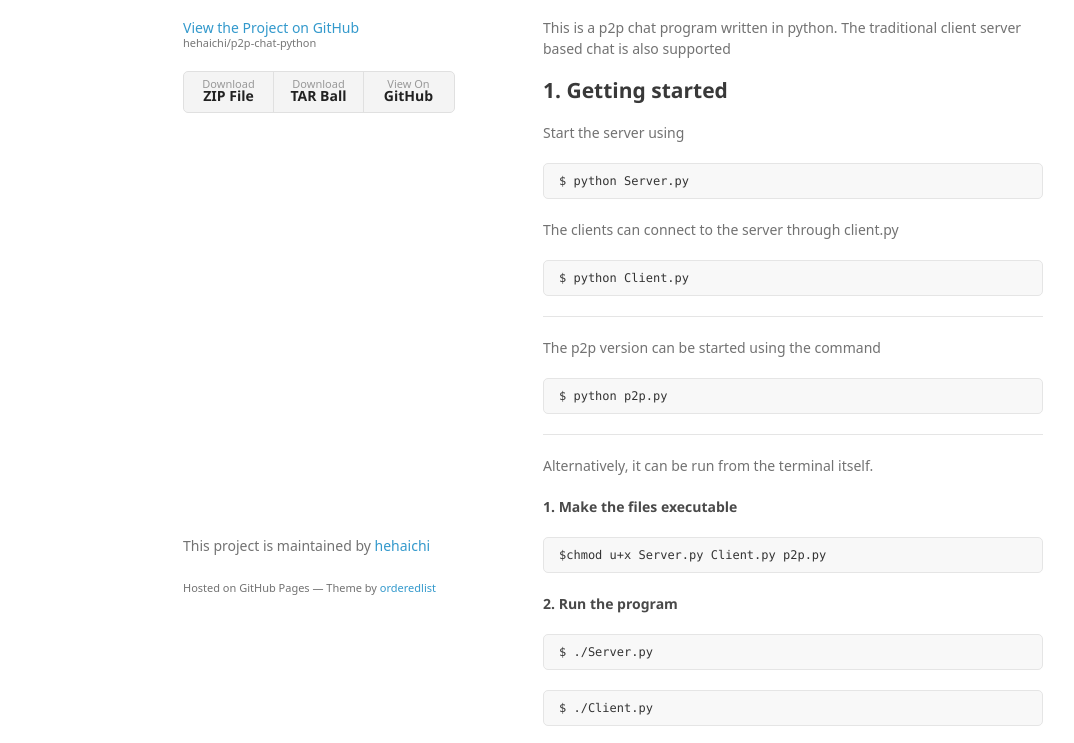
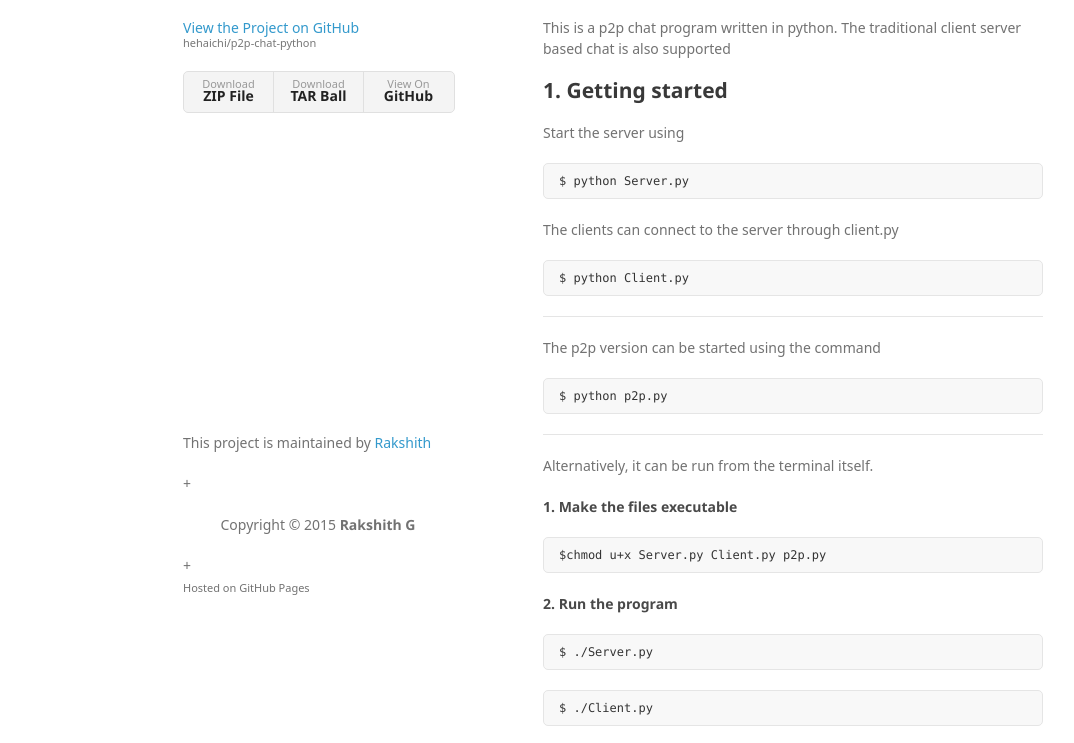
Before and after one commit to grakshith/p2p-chat-python, a plain HTML site: page index.html in a window 1280 px wide. Shown: the part 133-876 px from the top of the page, without its empty margins (27-1101 px from the left). Drawn offline with Linux system fonts and the light colour scheme; a web font is replaced by a local one.

Commit message:
Update index.html

```diff
--- a/index.html
+++ b/index.html
@@ -106,21 +106,23 @@
 <p>THE SOFTWARE IS PROVIDED "AS IS", WITHOUT WARRANTY OF ANY KIND, EXPRESS OR IMPLIED, INCLUDING BUT NOT LIMITED TO THE WARRANTIES OF MERCHANTABILITY, FITNESS FOR A PARTICULAR PURPOSE AND NONINFRINGEMENT. IN NO EVENT SHALL THE AUTHORS OR COPYRIGHT HOLDERS BE LIABLE FOR ANY CLAIM, DAMAGES OR OTHER LIABILITY, WHETHER IN AN ACTION OF CONTRACT, TORT OR OTHERWISE, ARISING FROM, OUT OF OR IN CONNECTION WITH THE SOFTWARE OR THE USE OR OTHER DEALINGS IN THE SOFTWARE.</p>
       </section>
       <footer>
-        <p>This project is maintained by <a href="https://github.com/hehaichi">hehaichi</a></p>
-        <p><small>Hosted on GitHub Pages &mdash; Theme by <a href="https://github.com/orderedlist">orderedlist</a></small></p>
+        <p>This project is maintained by <a href="https://github.com/hehaichi">Rakshith</a></p>
+ +        <p><center>Copyright &copy 2015 <b>Rakshith G</b></center></p>
+ +        <p><small>Hosted on GitHub Pages</small></p>
       </footer>
     </div>
     <script src="javascripts/scale.fix.js"></script>
-              <script type="text/javascript">
-            var gaJsHost = (("https:" == document.location.protocol) ? "https://ssl." : "http://www.");
-            document.write(unescape("%3Cscript src='" + gaJsHost + "google-analytics.com/ga.js' type='text/javascript'%3E%3C/script%3E"));
-          </script>
-          <script type="text/javascript">
-            try {
-              var pageTracker = _gat._getTracker("UA-43274821");
-            pageTracker._trackPageview();
-            } catch(err) {}
-          </script>
+              <script>
+ +          (function(i,s,o,g,r,a,m){i['GoogleAnalyticsObject']=r;i[r]=i[r]||function(){
+ +          (i[r].q=i[r].q||[]).push(arguments)},i[r].l=1*new Date();a=s.createElement(o),
+ +          m=s.getElementsByTagName(o)[0];a.async=1;a.src=g;m.parentNode.insertBefore(a,m)
+ +          })(window,document,'script','//www.google-analytics.com/analytics.js','ga');
+ +
+ +          ga('create', 'UA-71659890-1', 'auto');
+ +          ga('send', 'pageview');
+ +
+            </script>
+ +
 
   </body>
 </html>
```
